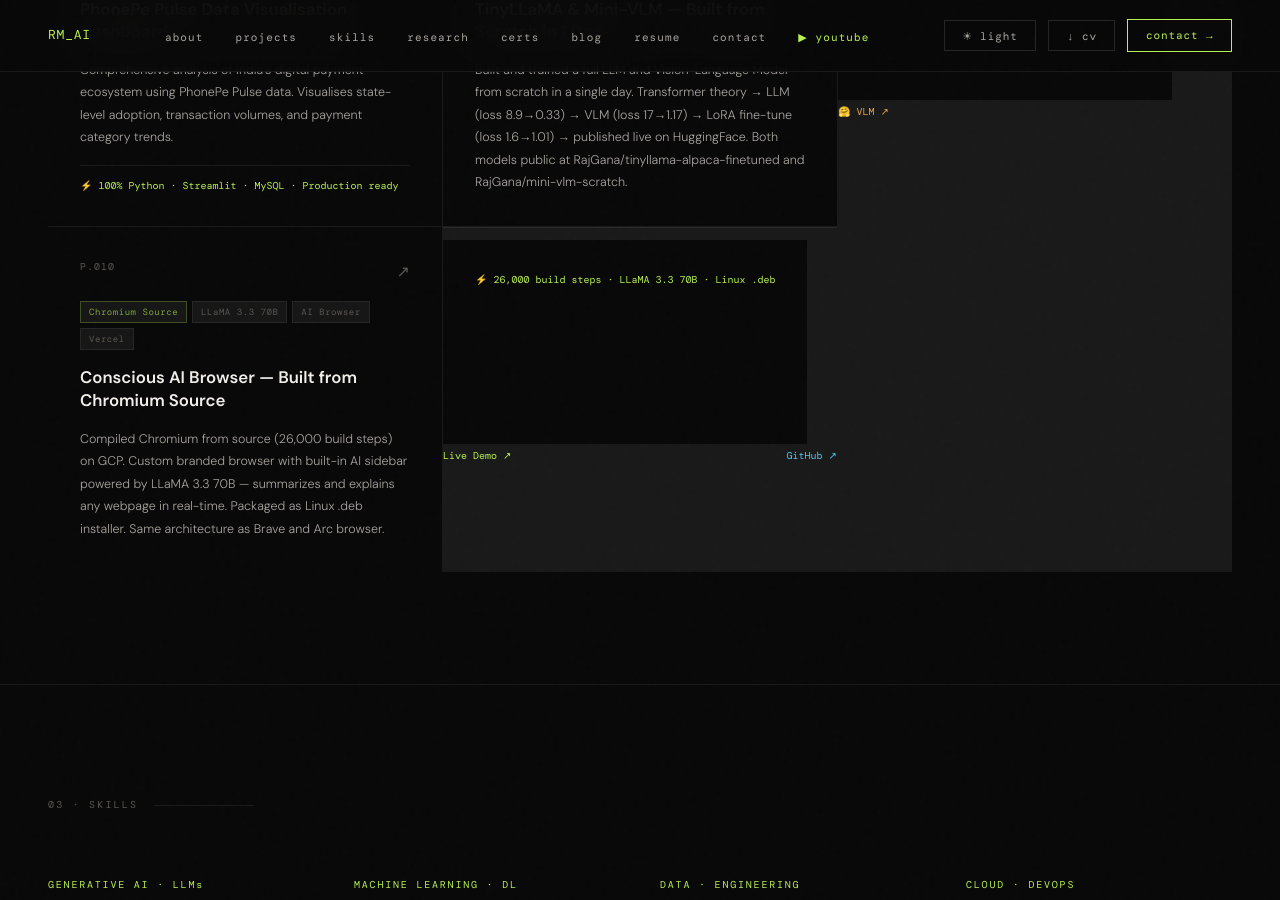
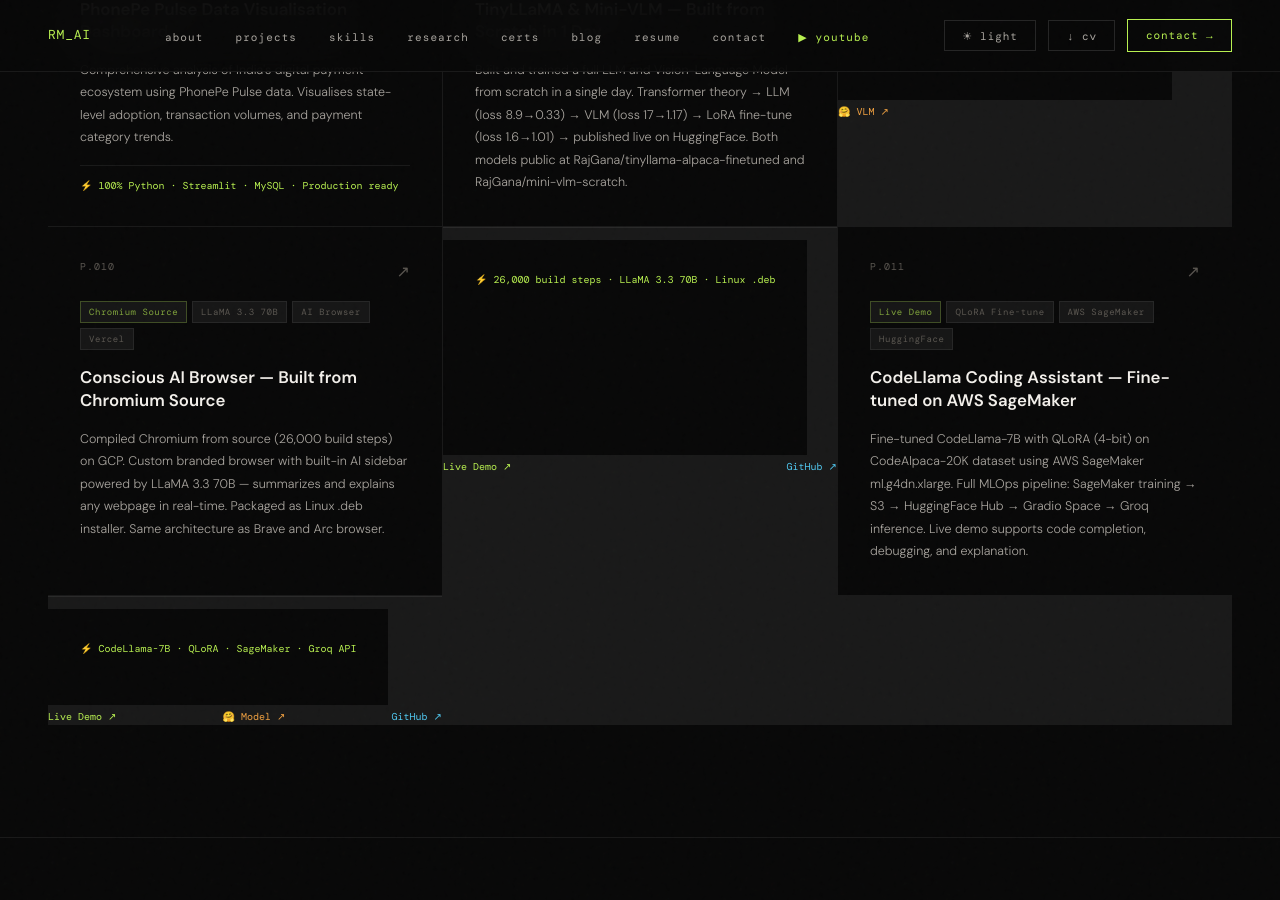
Before and after one commit to rajaganaa/rajaganaa.github.io, a Jekyll site: the page built from index.md, in a window 1280 px wide and 900 px high, scrolled down 3860 px. Built offline with Jekyll 4.4.1, drawn with Linux system fonts in a browser that asks for light colours; some web fonts are replaced.

Commit message:
Add CodeLlama fine-tuning project P.011

```diff
--- a/index.md
+++ b/index.md
@@ -1332,6 +1332,27 @@ footer p {
         <span style="display:flex;gap:8px;">
           <a href="https://conscious-ai-webapp.vercel.app" target="_blank" onclick="event.stopPropagation()" style="color:var(--green);text-decoration:none;font-size:10px;">Live Demo ↗</a>
           <a href="https://github.com/rajaganaa/conscious-ai-browser" target="_blank" onclick="event.stopPropagation()" style="color:var(--blue);text-decoration:none;font-size:10px;">GitHub ↗</a>
+        </span>
+      </div>
+    </a>
+
+    <!-- P.011 -->
+    <a class="proj-card reveal" href="https://huggingface.co/spaces/RajGana/codellama-demo" target="_blank">
+      <div class="proj-top"><span class="proj-num">P.011</span><span class="proj-arrow">↗</span></div>
+      <div class="proj-tags">
+        <span class="proj-tag proj-tag-g">Live Demo</span>
+        <span class="proj-tag">QLoRA Fine-tune</span>
+        <span class="proj-tag">AWS SageMaker</span>
+        <span class="proj-tag">HuggingFace</span>
+      </div>
+      <h3 class="proj-title">CodeLlama Coding Assistant — Fine-tuned on AWS SageMaker</h3>
+      <p class="proj-desc">Fine-tuned CodeLlama-7B with QLoRA (4-bit) on CodeAlpaca-20K dataset using AWS SageMaker ml.g4dn.xlarge. Full MLOps pipeline: SageMaker training → S3 → HuggingFace Hub → Gradio Space → Groq inference. Live demo supports code completion, debugging, and explanation.</p>
+      <div class="proj-metric" style="display:flex;justify-content:space-between;flex-wrap:wrap;gap:4px;">
+        <span>⚡ CodeLlama-7B · QLoRA · SageMaker · Groq API</span>
+        <span style="display:flex;gap:8px;">
+          <a href="https://huggingface.co/spaces/RajGana/codellama-demo" target="_blank" onclick="event.stopPropagation()" style="color:var(--green);text-decoration:none;font-size:10px;">Live Demo ↗</a>
+          <a href="https://huggingface.co/RajGana/codellama-coding-assistant" target="_blank" onclick="event.stopPropagation()" style="color:var(--orange);text-decoration:none;font-size:10px;">🤗 Model ↗</a>
+          <a href="https://github.com/rajaganaa/codellama-coding-assistant" target="_blank" onclick="event.stopPropagation()" style="color:var(--blue);text-decoration:none;font-size:10px;">GitHub ↗</a>
         </span>
       </div>
     </a>
```
